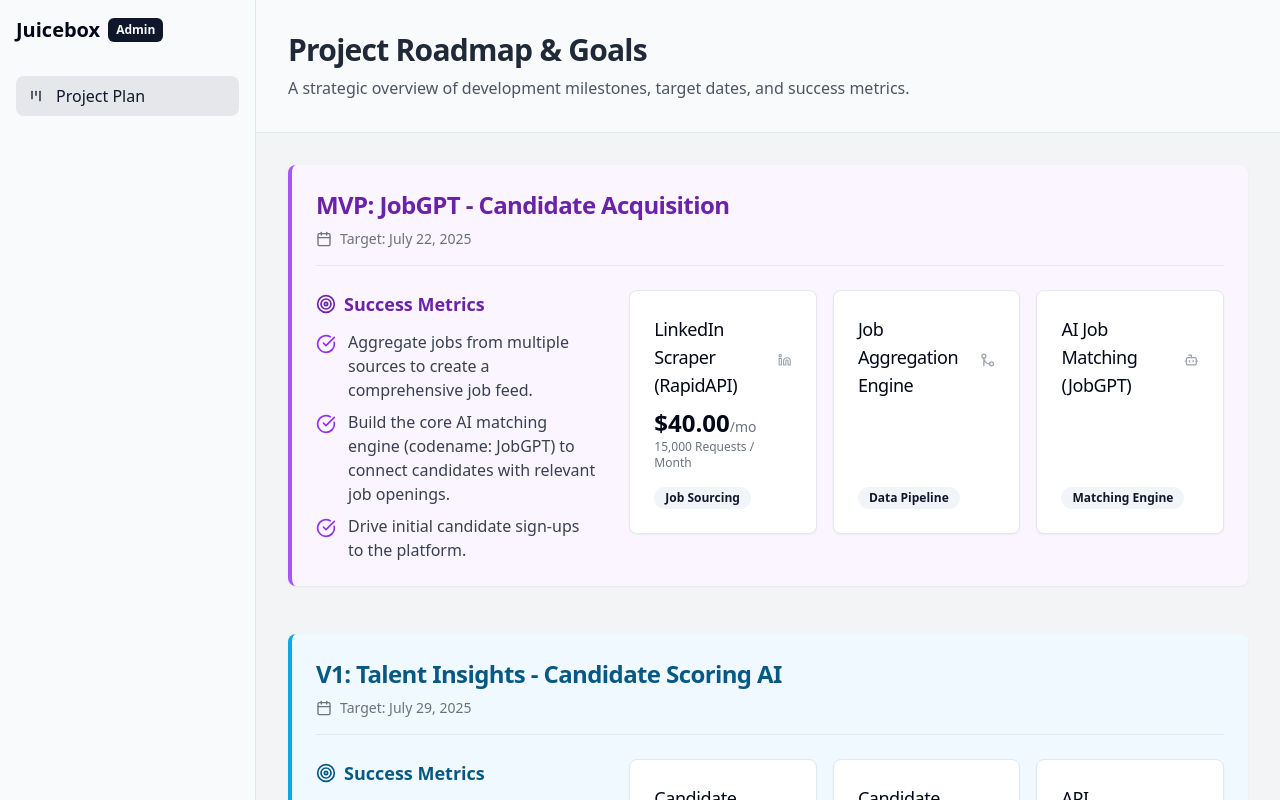
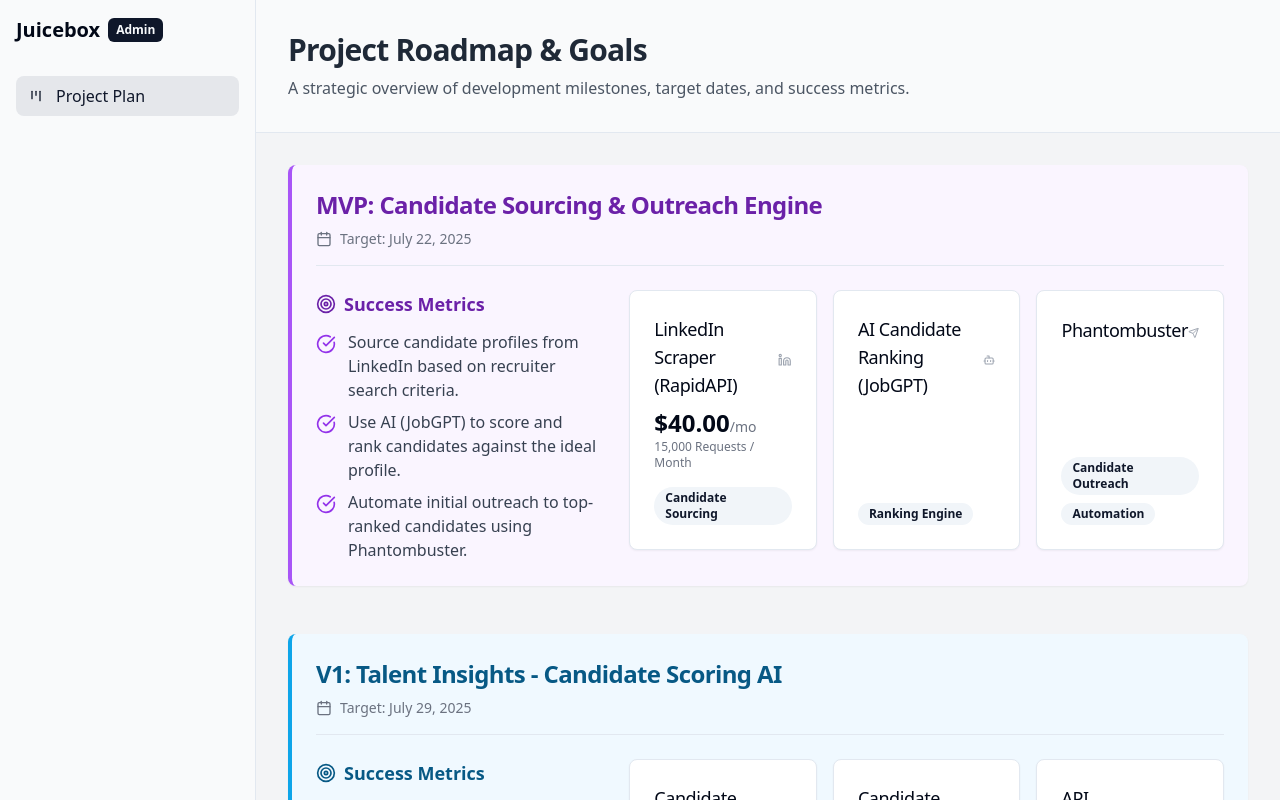
Before and after one commit to inevitablesale/swift-alpaca-dash, a React (Vite) app: page /admin/project-plan in a window 1280 px wide. Shown: the top 800 px of the page. Built offline with nearby package versions, Linux system fonts and the light colour scheme.

Commit message:
[dyad] Correcting project plan workflow - wrote 1 file(s)

```diff
--- a/src/pages/admin/ProjectPlan.tsx
+++ b/src/pages/admin/ProjectPlan.tsx
@@ -1,5 +1,5 @@
 import MilestoneSection from "@/components/admin/MilestoneSection";
-import { Briefcase, Linkedin, Github, Bot, Mail, BrainCircuit, Twitter, Users, GitMerge, CreditCard, LucideProps, Database, Filter } from "lucide-react";
+import { Briefcase, Linkedin, Github, Bot, Mail, BrainCircuit, Twitter, Users, GitMerge, CreditCard, LucideProps, Database, Filter, Send } from "lucide-react";
 
 interface Integration {
   name: string;
@@ -17,9 +17,9 @@ interface Milestone {
 }
 
 const allIntegrations: Integration[] = [
-    { name: "LinkedIn Scraper (RapidAPI)", icon: Linkedin, milestone: 'MVP', tags: ['Job Sourcing'], cost: "$40.00/mo", requests: "15,000 Requests / Month" },
-    { name: "Job Aggregation Engine", icon: GitMerge, milestone: 'MVP', tags: ['Data Pipeline'] },
-    { name: "AI Job Matching (JobGPT)", icon: Bot, milestone: 'MVP', tags: ['Matching Engine'] },
+    { name: "LinkedIn Scraper (RapidAPI)", icon: Linkedin, milestone: 'MVP', tags: ['Candidate Sourcing'], cost: "$40.00/mo", requests: "15,000 Requests / Month" },
+    { name: "AI Candidate Ranking (JobGPT)", icon: Bot, milestone: 'MVP', tags: ['Ranking Engine'] },
+    { name: "Phantombuster", icon: Send, milestone: 'MVP', tags: ['Candidate Outreach', 'Automation'] },
     { name: "Candidate Profile System", icon: Users, milestone: 'V1', tags: ['User Data'] },
     { name: "Candidate Scoring AI (Talent Insights)", icon: BrainCircuit, milestone: 'V1', tags: ['Scoring AI'] },
     { name: "API Orchestration Layer", icon: GitMerge, milestone: 'V1', tags: ['Backend API'] },
@@ -37,12 +37,12 @@ const allIntegrations: Integration[] = [
 
 const milestones: Milestone[] = [
   {
-    title: 'MVP: JobGPT - Candidate Acquisition',
+    title: 'MVP: Candidate Sourcing & Outreach Engine',
     date: 'Target: July 22, 2025',
     successMetrics: [
-      'Aggregate jobs from multiple sources to create a comprehensive job feed.',
-      'Build the core AI matching engine (codename: JobGPT) to connect candidates with relevant job openings.',
-      'Drive initial candidate sign-ups to the platform.',
+      'Source candidate profiles from LinkedIn based on recruiter search criteria.',
+      'Use AI (JobGPT) to score and rank candidates against the ideal profile.',
+      'Automate initial outreach to top-ranked candidates using Phantombuster.',
     ],
   },
   {
```
